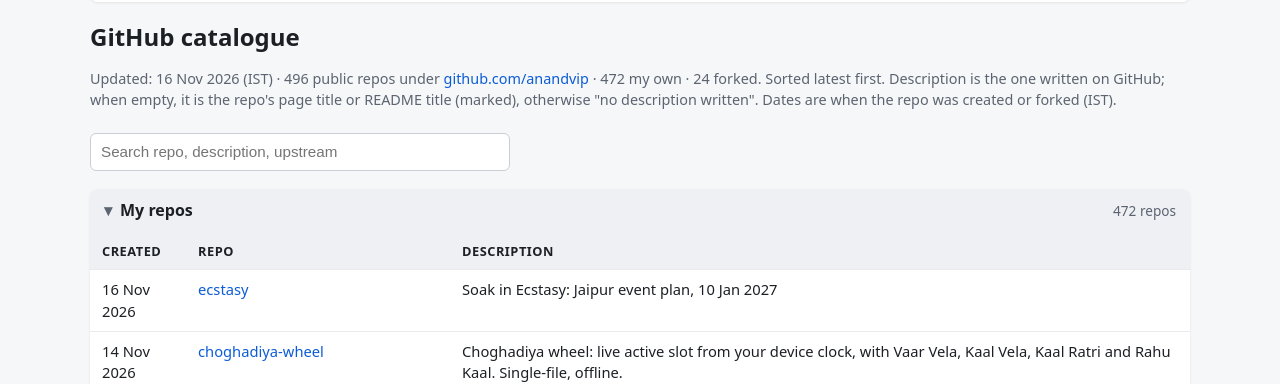
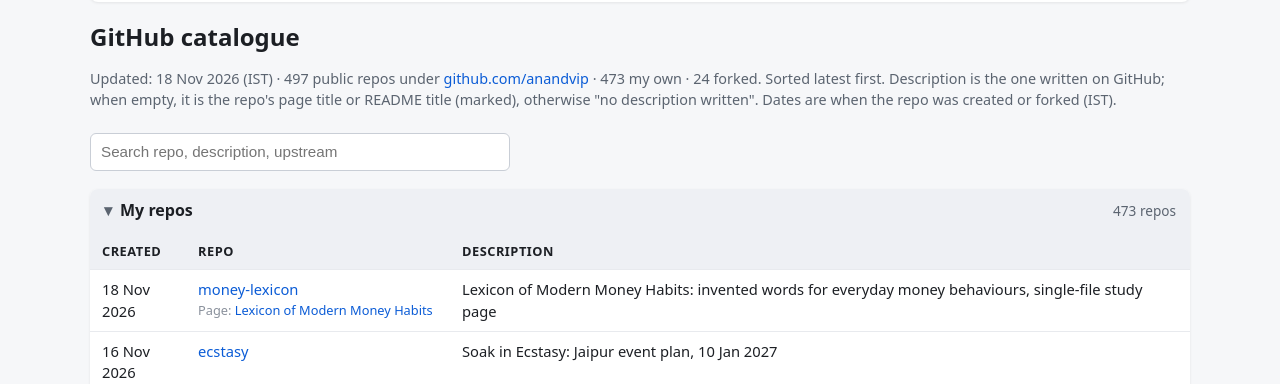
Before and after one commit to anandvip/starter, a plain HTML site: page index.html in a window 1280 px wide. Shown: the part 170-554 px from the top of the page. Drawn offline with Linux system fonts and the light colour scheme.

Commit message:
feat: add money-lexicon to the catalogue page

```diff
--- a/index.html
+++ b/index.html
@@ -46,9 +46,10 @@ details.cat table{table-layout:fixed;box-shadow:none;border-radius:0}col.k2{widt
 <div class="top"><div class="pt1">Vipul Anand &#183; GitHub refresher</div><p class="m" style="margin:.2rem 0">Updated: 01 Nov 2026 (IST)</p><ol class="toc"><li><a href="#catalogue">GitHub catalogue (own and forked repos)</a></li><li><a href="#subdomains">vipulanand.in subdomains report</a></li><li><a href="#timeline">My GitHub timeline (all repos)</a></li></ol></div>
 <section id="catalogue">
 <h1>GitHub catalogue</h1>
-<p class="m">Updated: 16 Nov 2026 (IST) &#183; 496 public repos under <a href="https://github.com/anandvip" target="_blank" rel="noopener">github.com/anandvip</a> &#183; 472 my own &#183; 24 forked. Sorted latest first. Description is the one written on GitHub; when empty, it is the repo's page title or README title (marked), otherwise &#34;no description written&#34;. Dates are when the repo was created or forked (IST).</p>
+<p class="m">Updated: 18 Nov 2026 (IST) &#183; 497 public repos under <a href="https://github.com/anandvip" target="_blank" rel="noopener">github.com/anandvip</a> &#183; 473 my own &#183; 24 forked. Sorted latest first. Description is the one written on GitHub; when empty, it is the repo's page title or README title (marked), otherwise &#34;no description written&#34;. Dates are when the repo was created or forked (IST).</p>
 <div class="ctl"><input type="search" id="caq" placeholder="Search repo, description, upstream" aria-label="Search catalogue"><div id="cac" aria-live="polite"></div></div>
-<details class="cat" open><summary><span class="yy">My repos</span><span class="yc"><span class="cnt">472</span> repos</span></summary><div class="tw"><table><colgroup><col class="c1"><col class="k2"><col class="c4"></colgroup><thead><tr><th>Created</th><th>Repo</th><th>Description</th></tr></thead><tbody>
+<details class="cat" open><summary><span class="yy">My repos</span><span class="yc"><span class="cnt">473</span> repos</span></summary><div class="tw"><table><colgroup><col class="c1"><col class="k2"><col class="c4"></colgroup><thead><tr><th>Created</th><th>Repo</th><th>Description</th></tr></thead><tbody>
+<tr><td data-l="Created">18 Nov 2026</td><td data-l="Repo"><a href="https://github.com/anandvip/money-lexicon" target="_blank" rel="noopener">money-lexicon</a><div class="br">Page: <a href="https://anandvip.github.io/money-lexicon/" target="_blank" rel="noopener">Lexicon of Modern Money Habits</a></div></td><td data-l="Description">Lexicon of Modern Money Habits: invented words for everyday money behaviours, single-file study page</td></tr>
 <tr><td data-l="Created">16 Nov 2026</td><td data-l="Repo"><a href="https://github.com/anandvip/ecstasy" target="_blank" rel="noopener">ecstasy</a></td><td data-l="Description">Soak in Ecstasy: Jaipur event plan, 10 Jan 2027</td></tr>
 <tr><td data-l="Created">14 Nov 2026</td><td data-l="Repo"><a href="https://github.com/anandvip/choghadiya-wheel" target="_blank" rel="noopener">choghadiya-wheel</a></td><td data-l="Description">Choghadiya wheel: live active slot from your device clock, with Vaar Vela, Kaal Vela, Kaal Ratri and Rahu Kaal. Single-file, offline.</td></tr>
 <tr><td data-l="Created">11 Nov 2026</td><td data-l="Repo"><a href="https://github.com/anandvip/mushroom-field-study-solan" target="_blank" rel="noopener">mushroom-field-study-solan</a></td><td data-l="Description">Mushroom field study, Solan — annex to the Kurukshetra/Haryana diversification study</td></tr>
```
